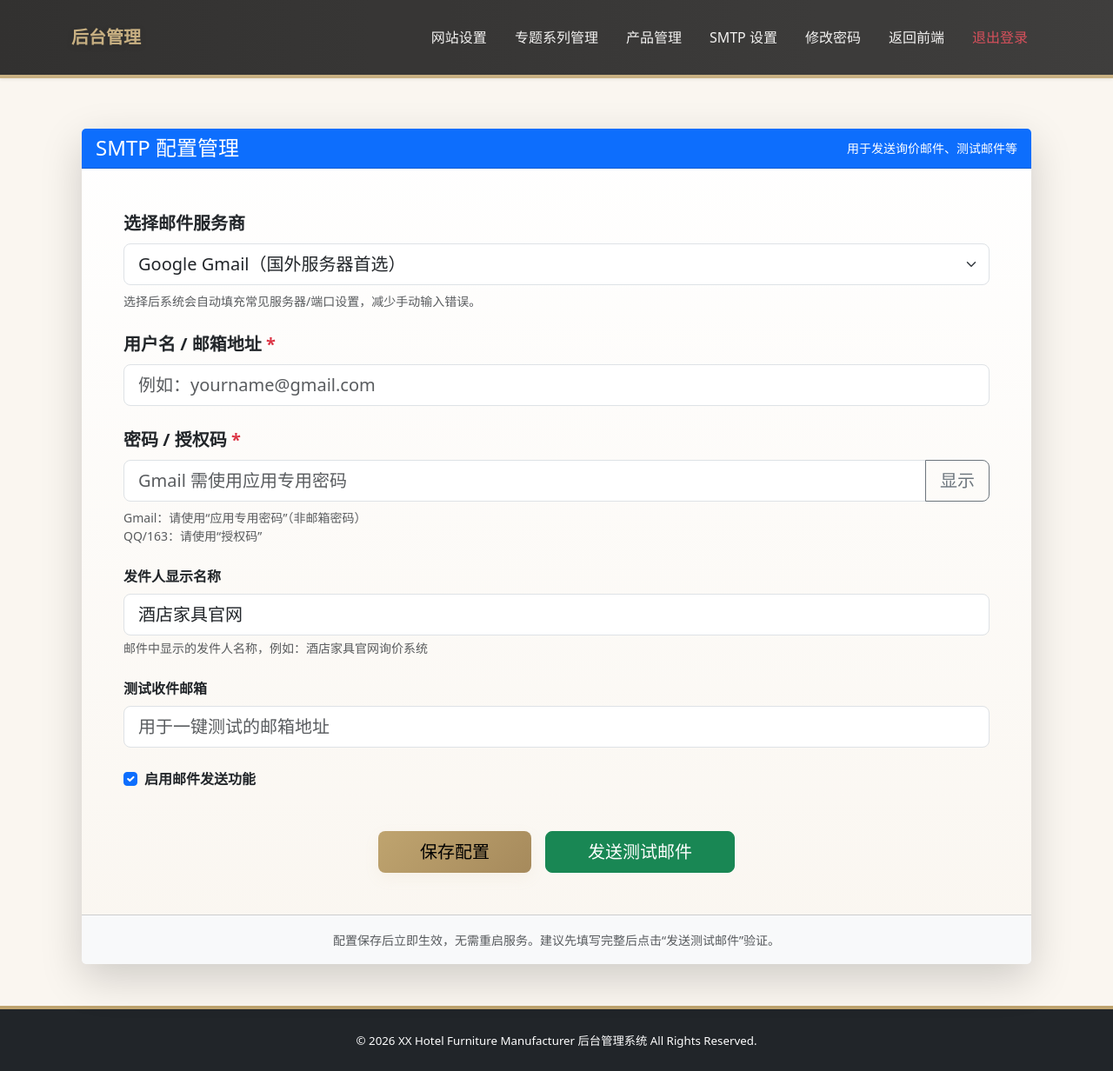
After one commit to edouardlicn123/Hotel-furniture-company-site-v2, a Flask app: page /admin/smtp/ in a window 1280 px wide. The commit adds this page. Shown: the whole page at 87% size. Run offline with Flask 3, Linux system fonts and the light colour scheme; the visitor is signed in with stand-in values (Sample User, id 1); data comes from the database, SQL or seed files in the repository; data that the repository does not hold is empty; some libraries are stand-ins or nearby versions.

Commit message:
smtp update

```diff
--- a/app/routes/admin/__init__.py
+++ b/app/routes/admin/__init__.py
@@ -11,6 +11,7 @@ from .product import product_bp
 from .feature import feature_bp
 from .password import password_bp
 from .series import series_bp
+from .smtp import smtp_bp
 
 # 注册子蓝图
 admin_bp.register_blueprint(main_bp)
@@ -19,3 +20,4 @@ admin_bp.register_blueprint(product_bp)
 admin_bp.register_blueprint(feature_bp)
 admin_bp.register_blueprint(password_bp)
 admin_bp.register_blueprint(series_bp)
+admin_bp.register_blueprint(smtp_bp)
--- /dev/null
+++ b/app/routes/admin/smtp.py
@@ -0,0 +1,130 @@
+# app/routes/admin/smtp.py
+# SMTP 配置管理 - 独立子蓝图
+# 注意：为了避免循环导入，建议将 mail 的导入移到函数内部使用（延迟导入）
+
+from flask import Blueprint, render_template, request, redirect, url_for, flash, current_app
+from flask_login import login_required
+from app import db  # 先只导入 db，避免循环
+from app.models import SmtpConfig
+from flask_mail import Message
+from datetime import datetime
+
+smtp_bp = Blueprint('smtp', __name__, url_prefix='/smtp')
+
+@smtp_bp.route('/', methods=['GET', 'POST'])
+@login_required
+def smtp_settings():
+    config = SmtpConfig.query.first()
+    if not config:
+        config = SmtpConfig()
+        db.session.add(config)
+        db.session.commit()
+
+    if request.method == 'POST':
+        # 获取表单数据
+        config.provider = request.form.get('provider', 'gmail')
+
+        # 根据 provider 智能填充常见字段（减少用户手动输入错误）
+        presets = {
+            'gmail': {
+                'server': 'smtp.gmail.com',
+                'port': 587,
+                'tls': True,
+                'ssl': False
+            },
+            'outlook': {
+                'server': 'smtp-mail.outlook.com',
+                'port': 587,
+                'tls': True,
+                'ssl': False
+            },
+            'qq': {
+                'server': 'smtp.qq.com',
+                'port': 465,
+                'tls': False,
+                'ssl': True
+            },
+            '163': {
+                'server': 'smtp.163.com',
+                'port': 465,
+                'tls': False,
+                'ssl': True
+            },
+            'sendgrid': {
+                'server': 'smtp.sendgrid.net',
+                'port': 587,
+                'tls': True,
+                'ssl': False
+            }
+        }
+
+        if config.provider in presets:
+            p = presets[config.provider]
+            config.mail_server = p['server']
+            config.mail_port = p['port']
+            config.mail_use_tls = p['tls']
+            config.mail_use_ssl = p['ssl']
+        else:
+            # custom 或 enterprise 模式，手动填写
+            config.mail_server = request.form.get('mail_server', '').strip()
+            try:
+                config.mail_port = int(request.form.get('mail_port', 587))
+            except (ValueError, TypeError):
+                config.mail_port = 587
+            config.mail_use_tls = 'mail_use_tls' in request.form
+            config.mail_use_ssl = 'mail_use_ssl' in request.form
+
+        config.mail_username = request.form.get('mail_username', '').strip()
+        config.mail_password = request.form.get('mail_password', '').strip()
+        config.test_recipient = request.form.get('test_recipient', '').strip()
+        config.default_sender_name = request.form.get('default_sender_name', '酒店家具官网').strip()
+        config.is_active = 'is_active' in request.form
+
+        db.session.commit()
+        flash('SMTP 配置已保存！', 'success')
+
+        # 立即更新全局 mail 配置（让发送立即生效，无需重启）
+        current_app.config['MAIL_SERVER'] = config.mail_server
+        current_app.config['MAIL_PORT'] = config.mail_port
+        current_app.config['MAIL_USE_TLS'] = config.mail_use_tls
+        current_app.config['MAIL_USE_SSL'] = config.mail_use_ssl
+        current_app.config['MAIL_USERNAME'] = config.mail_username
+        current_app.config['MAIL_PASSWORD'] = config.mail_password
+
+        return redirect(url_for('admin.smtp.smtp_settings'))
+
+    return render_template('admin/smtp.html', config=config)
+
+
+@smtp_bp.route('/test', methods=['POST'])
+@login_required
+def test_send():
+    config = SmtpConfig.query.first()
+    if not config or not config.mail_username or not config.mail_password:
+        flash('SMTP 配置不完整（缺少用户名或密码），无法测试发送', 'danger')
+        return redirect(url_for('admin.smtp.smtp_settings'))
+
+    recipient = request.form.get('test_recipient') or config.test_recipient
+    if not recipient:
+        flash('请先填写一个测试收件邮箱（在页面下方）', 'warning')
+        return redirect(url_for('admin.smtp.smtp_settings'))
+
+    try:
+        # 延迟导入 mail，避免循环导入问题
+        from app import mail
+
+        msg = Message(
+            subject=f"SMTP 测试邮件 - {datetime.now().strftime('%Y-%m-%d %H:%M:%S')}",
+            sender=(config.default_sender_name, config.mail_username),
+            recipients=[recipient],
+            body="这是一封测试邮件，证明你的 SMTP 配置正确！\n\n"
+                 f"发送时间：{datetime.now().strftime('%Y-%m-%d %H:%M:%S')}\n"
+                 "如果收到此邮件，说明配置成功。"
+        )
+        mail.send(msg)
+        flash(f'测试邮件已成功发送至 {recipient}！请检查收件箱（或垃圾箱）。', 'success')
+    except Exception as e:
+        flash(f'测试发送失败：{str(e)}<br>请检查账号密码、网络、端口等配置。', 'danger')
+        current_app.logger.error(f"SMTP 测试发送失败: {str(e)}")
+
+    return redirect(url_for('admin.smtp.smtp_settings'))
--- /dev/null
+++ b/app/templates/admin/smtp.html
@@ -0,0 +1,167 @@
+{% extends "admin/base.html" %}
+
+{% block title %}SMTP 设置 - 邮件发送配置{% endblock %}
+
+{% block content %}
+<div class="container my-5">
+    <div class="card shadow-lg border-0">
+        <div class="card-header bg-primary text-white d-flex justify-content-between align-items-center">
+            <h3 class="h4 mb-0">SMTP 配置管理</h3>
+            <small>用于发送询价邮件、测试邮件等</small>
+        </div>
+
+        <div class="card-body p-5">
+            <!-- 闪现消息 -->
+            {% with messages = get_flashed_messages(with_categories=true) %}
+                {% if messages %}
+                    {% for category, message in messages %}
+                        <div class="alert alert-{{ category }} alert-dismissible fade show mb-4">
+                            {{ message | safe }}
+                            <button type="button" class="btn-close" data-bs-dismiss="alert"></button>
+                        </div>
+                    {% endfor %}
+                {% endif %}
+            {% endwith %}
+
+            <form method="POST">
+                <!-- 服务商预设选择 -->
+                <div class="mb-4">
+                    <label for="provider" class="form-label fw-bold fs-5">选择邮件服务商</label>
+                    <select class="form-select form-select-lg" id="provider" name="provider">
+                        <option value="gmail" {% if config.provider == 'gmail' %}selected{% endif %}>Google Gmail（国外服务器首选）</option>
+                        <option value="outlook" {% if config.provider == 'outlook' %}selected{% endif %}>Microsoft Outlook / Hotmail</option>
+                        <option value="qq" {% if config.provider == 'qq' %}selected{% endif %}>QQ 邮箱</option>
+                        <option value="163" {% if config.provider == '163' %}selected{% endif %}>网易 163 邮箱</option>
+                        <option value="sendgrid" {% if config.provider == 'sendgrid' %}selected{% endif %}>SendGrid（API方式）</option>
+                        <option value="custom" {% if config.provider == 'custom' %}selected{% endif %}>自定义 SMTP（手动填写全部）</option>
+                    </select>
+                    <div class="form-text mt-2 text-muted">
+                        选择后系统会自动填充常见服务器/端口设置，减少手动输入错误。
+                    </div>
+                </div>
+
+                <!-- 动态显示的字段组 -->
+                <div id="server-group" class="smtp-field-group mb-4" style="display: none;">
+                    <label for="mail_server" class="form-label fw-bold">SMTP 服务器地址</label>
+                    <input type="text" class="form-control form-control-lg" id="mail_server" name="mail_server"
+                           value="{{ config.mail_server or '' }}" placeholder="例如：smtp.gmail.com">
+                </div>
+
+                <div id="port-group" class="smtp-field-group mb-4" style="display: none;">
+                    <label for="mail_port" class="form-label fw-bold">端口号</label>
+                    <input type="number" class="form-control form-control-lg" id="mail_port" name="mail_port"
+                           value="{{ config.mail_port or 587 }}" min="1" max="65535">
+                    <div class="form-text">常见端口：587 (TLS), 465 (SSL)</div>
+                </div>
+
+                <div id="tls-group" class="smtp-field-group form-check mb-4" style="display: none;">
+                    <input class="form-check-input" type="checkbox" id="mail_use_tls" name="mail_use_tls"
+                           {% if config.mail_use_tls %}checked{% endif %}>
+                    <label class="form-check-label fw-bold" for="mail_use_tls">使用 STARTTLS（推荐 587 端口）</label>
+                </div>
+
+                <div id="ssl-group" class="smtp-field-group form-check mb-4" style="display: none;">
+                    <input class="form-check-input" type="checkbox" id="mail_use_ssl" name="mail_use_ssl"
+                           {% if config.mail_use_ssl %}checked{% endif %}>
+                    <label class="form-check-label fw-bold" for="mail_use_ssl">使用 SSL（推荐 465 端口）</label>
+                </div>
+
+                <div id="username-group" class="smtp-field-group mb-4">
+                    <label for="mail_username" class="form-label fw-bold fs-5">用户名 / 邮箱地址 <span class="text-danger">*</span></label>
+                    <input type="text" class="form-control form-control-lg" id="mail_username" name="mail_username"
+                           value="{{ config.mail_username or '' }}" required placeholder="例如：yourname@gmail.com">
+                </div>
+
+                <div id="password-group" class="smtp-field-group mb-4">
+                    <label for="mail_password" class="form-label fw-bold fs-5">密码 / 授权码 <span class="text-danger">*</span></label>
+                    <div class="input-group input-group-lg">
+                        <input type="password" class="form-control" id="mail_password" name="mail_password"
+                               value="{{ config.mail_password or '' }}" required placeholder="Gmail 需使用应用专用密码">
+                        <button class="btn btn-outline-secondary" type="button" id="togglePassword">显示</button>
+                    </div>
+                    <div class="form-text mt-2">
+                        Gmail：请使用“应用专用密码”（非邮箱密码）<br>
+                        QQ/163：请使用“授权码”
+                    </div>
+                </div>
+
+                <div class="mb-4">
+                    <label for="default_sender_name" class="form-label fw-bold">发件人显示名称</label>
+                    <input type="text" class="form-control form-control-lg" id="default_sender_name" name="default_sender_name"
+                           value="{{ config.default_sender_name or '酒店家具官网' }}">
+                    <div class="form-text">邮件中显示的发件人名称，例如：酒店家具官网询价系统</div>
+                </div>
+
+                <div class="mb-4">
+                    <label for="test_recipient" class="form-label fw-bold">测试收件邮箱</label>
+                    <input type="email" class="form-control form-control-lg" id="test_recipient" name="test_recipient"
+                           value="{{ config.test_recipient or '' }}" placeholder="用于一键测试的邮箱地址">
+                </div>
+
+                <div class="form-check mb-5">
+                    <input class="form-check-input" type="checkbox" id="is_active" name="is_active"
+                           {% if config.is_active %}checked{% endif %}>
+                    <label class="form-check-label fw-bold" for="is_active">启用邮件发送功能</label>
+                </div>
+
+                <!-- 操作按钮 -->
+                <div class="d-flex gap-3 justify-content-center mt-5">
+                    <button type="submit" class="btn btn-primary btn-lg px-5">保存配置</button>
+
+                    <form action="{{ url_for('admin.smtp.test_send') }}" method="POST" class="d-inline">
+                        <button type="submit" class="btn btn-success btn-lg px-5">发送测试邮件</button>
+                    </form>
+                </div>
+            </form>
+        </div>
+
+        <div class="card-footer bg-light text-muted text-center py-3">
+            <small>配置保存后立即生效，无需重启服务。建议先填写完整后点击“发送测试邮件”验证。</small>
+        </div>
+    </div>
+</div>
+
+<!-- JavaScript：动态显示/隐藏字段 -->
+<script>
+document.addEventListener('DOMContentLoaded', function () {
+    const providerSelect = document.getElementById('provider');
+    const togglePasswordBtn = document.getElementById('togglePassword');
+    const passwordInput = document.getElementById('mail_password');
+
+    const fieldGroups = {
+        'gmail': ['username-group', 'password-group'],
+        'outlook': ['username-group', 'password-group'],
+        'qq': ['username-group', 'password-group'],
+        '163': ['username-group', 'password-group'],
+        'sendgrid': ['username-group', 'password-group'],
+        'custom': ['server-group', 'port-group', 'tls-group', 'ssl-group', 'username-group', 'password-group']
+    };
+
+    function toggleFields() {
+        const selected = providerSelect.value;
+        document.querySelectorAll('.smtp-field-group').forEach(group => {
+            group.style.display = 'none';
+        });
+
+        if (fieldGroups[selected]) {
+            fieldGroups[selected].forEach(id => {
+                const el = document.getElementById(id);
+                if (el) el.style.display = 'block';
+            });
+        }
+    }
+
+    // 密码显示/隐藏
+    if (togglePasswordBtn && passwordInput) {
+        togglePasswordBtn.addEventListener('click', function () {
+            const type = passwordInput.getAttribute('type') === 'password' ? 'text' : 'password';
+            passwordInput.setAttribute('type', type);
+            this.textContent = type === 'password' ? '显示' : '隐藏';
+        });
+    }
+
+    providerSelect.addEventListener('change', toggleFields);
+    toggleFields();  // 页面加载时立即执行一次
+});
+</script>
+{% endblock %}
--- a/app/templates/partials/admin_navbar.html
+++ b/app/templates/partials/admin_navbar.html
@@ -9,6 +9,7 @@
                 <li class="nav-item"><a class="nav-link" href="/admin/settings">网站设置</a></li>
                 <li class="nav-item"><a class="nav-link" href="{{ url_for('admin.series.series_list') }}">专题系列管理</a></li>
                 <li class="nav-item"><a class="nav-link" href="/admin/products">产品管理</a></li>
+                <li class="nav-item"><a class="nav-link" href="{{ url_for('admin.smtp.smtp_settings') }}">SMTP 设置</a></li>
                 <li class="nav-item"><a class="nav-link" href="/admin/change_password">修改密码</a></li>
                 <li class="nav-item"><a class="nav-link" href="/">返回前端</a></li>
                 <li class="nav-item"><a class="nav-link text-danger" href="/admin/logout">退出登录</a></li>
--- a/requirements.txt
+++ b/requirements.txt
@@ -5,3 +5,4 @@ Flask-WTF==1.2.1
 flask-login==0.6.3
 python-dotenv==1.0.1
 Pillow==10.4.0
+flask-mail==0.9.1
```
Also changed, not shown: app/__init__.py (+14 -5 lines), app/models.py (+22 -0 lines), init_schema.py (+20 -3 lines).
